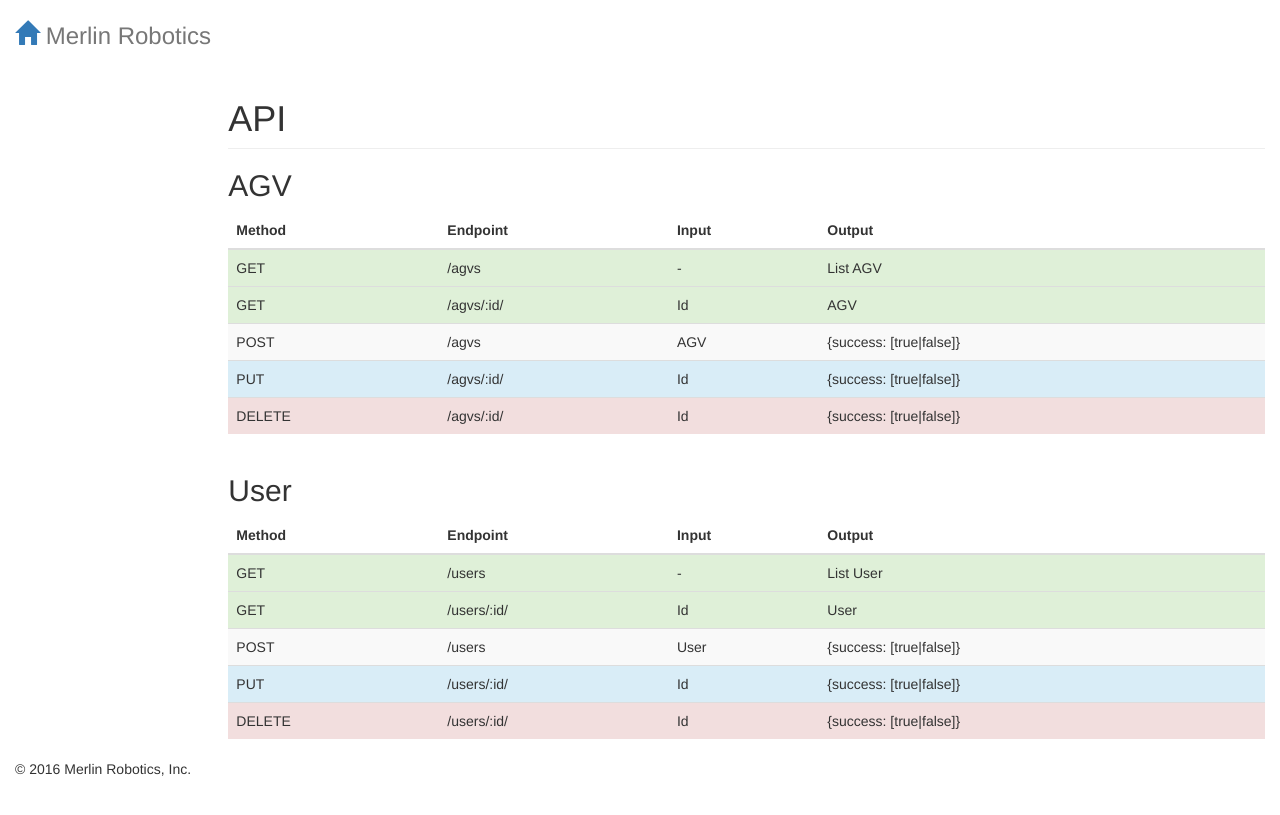
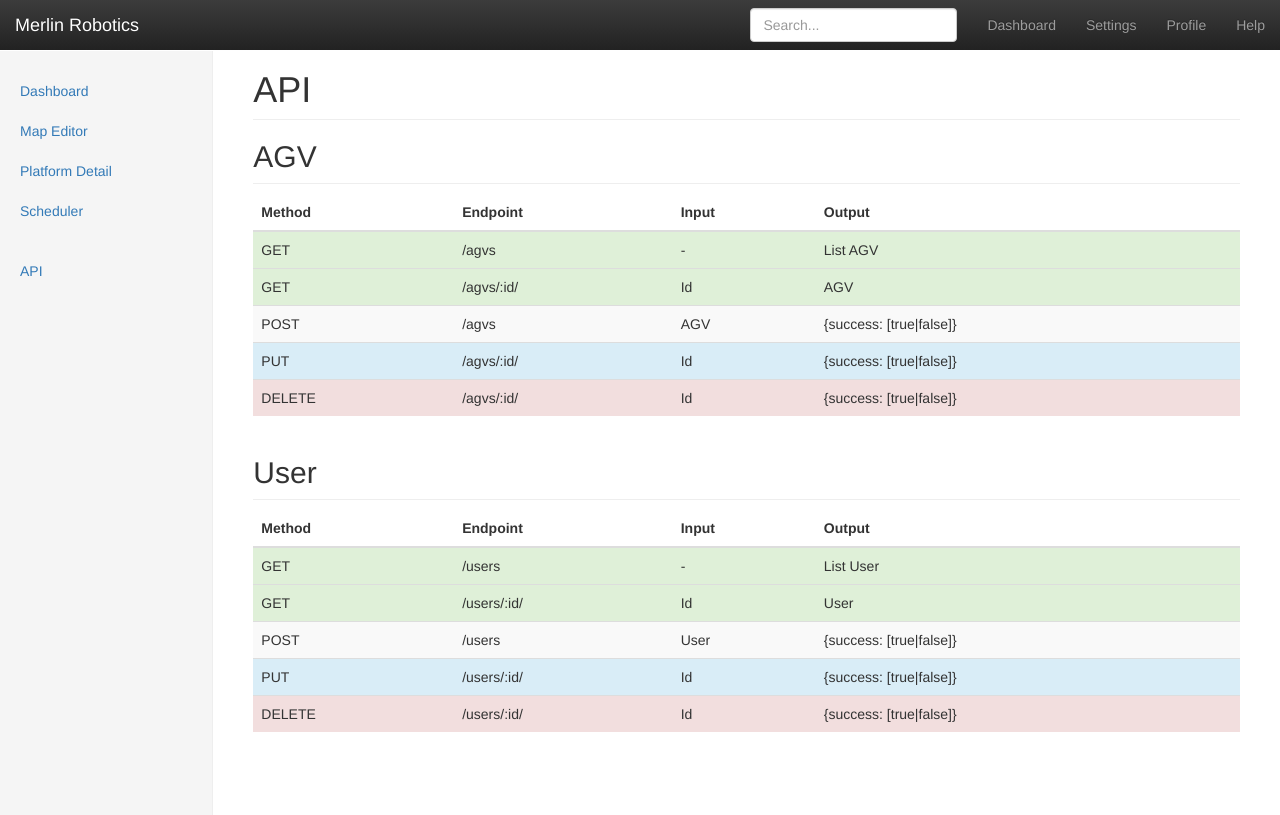
Before and after one commit to virajranjankumar/merlin, a Jekyll site: the page built from api.html, in a window 1280 px wide. Shown: the top 815 px of the page. Built offline with Jekyll 4.4.1, drawn with Linux system fonts in a browser that asks for light colours; nearby versions of some CDN libraries.

Commit message:
Added admin page to create a cohesive application

```diff
--- /dev/null
+++ b/_layouts/admin.html
@@ -0,0 +1,73 @@
+<!DOCTYPE html>
+<html lang="en">
+  <head>
+    <meta charset="utf-8">
+    <meta http-equiv="X-UA-Compatible" content="IE=edge">
+    <meta name="viewport" content="width=device-width, initial-scale=1">
+
+    <title>{{ site.company }}</title>
+
+    <link rel="stylesheet" href="https://maxcdn.bootstrapcdn.com/bootstrap/3.3.6/css/bootstrap.min.css" integrity="sha384-1q8mTJOASx8j1Au+a5WDVnPi2lkFfwwEAa8hDDdjZlpLegxhjVME1fgjWPGmkzs7" crossorigin="anonymous">
+
+    <link rel="stylesheet" href="https://maxcdn.bootstrapcdn.com/bootstrap/3.3.6/css/bootstrap-theme.min.css" integrity="sha384-fLW2N01lMqjakBkx3l/M9EahuwpSfeNvV63J5ezn3uZzapT0u7EYsXMjQV+0En5r" crossorigin="anonymous">
+
+    <script src="https://ajax.googleapis.com/ajax/libs/jquery/1.11.3/jquery.min.js"></script>
+
+    <script src="https://maxcdn.bootstrapcdn.com/bootstrap/3.3.6/js/bootstrap.min.js" integrity="sha384-0mSbJDEHialfmuBBQP6A4Qrprq5OVfW37PRR3j5ELqxss1yVqOtnepnHVP9aJ7xS" crossorigin="anonymous"></script>
+    <!--[if lt IE 9]>
+      <script src="https://oss.maxcdn.com/html5shiv/3.7.2/html5shiv.min.js"></script>
+      <script src="https://oss.maxcdn.com/respond/1.4.2/respond.min.js"></script>
+    <![endif]-->
+  {% if jekyll.environment == 'production' %}
+  {% include analytics.html %}
+  {% endif %}
+    <link rel="shortcut icon" type="image/png" href="https://cdn4.iconfinder.com/data/icons/fashion-vol-3/72/121-128.png"/>
+    <link rel="stylesheet" type="text/css" href="{{ site.baseurl }}/css/admin.css">
+  </head>
+
+  <body>
+    <nav class="navbar navbar-inverse navbar-fixed-top">
+      <div class="container-fluid">
+        <div class="navbar-header">
+          <button type="button" class="navbar-toggle collapsed" data-toggle="collapse" data-target="#navbar" aria-expanded="false" aria-controls="navbar">
+            <span class="sr-only">Toggle navigation</span>
+            <span class="icon-bar"></span>
+            <span class="icon-bar"></span>
+            <span class="icon-bar"></span>
+          </button>
+          <a class="navbar-brand" href="{{ site.baseurl }}/">{{ site.company }}</a>
+        </div>
+        <div id="navbar" class="navbar-collapse collapse">
+          <ul class="nav navbar-nav navbar-right">
+            <li><a href="#">Dashboard</a></li>
+            <li><a href="#">Settings</a></li>
+            <li><a href="#">Profile</a></li>
+            <li><a href="#">Help</a></li>
+          </ul>
+          <form class="navbar-form navbar-right">
+            <input type="text" class="form-control" placeholder="Search...">
+          </form>
+        </div>
+      </div>
+    </nav>
+
+    <div class="container-fluid">
+      <div class="row">
+        <div class="col-sm-3 col-md-2 sidebar">
+          <ul class="nav nav-sidebar">
+            <li><a href="{{ site.baseurl }}/dashboard">Dashboard</a></li>
+            <li><a href="{{ site.baseurl }}/map">Map Editor</a></li>
+            <li><a href="{{ site.baseurl }}/detail">Platform Detail</a></li>
+            <li><a href="{{ site.baseurl }}/calendar">Scheduler</a></li>
+          </ul>
+          <ul class="nav nav-sidebar">
+            <li><a href="{{ site.baseurl }}/api">API</a></li>
+          </ul>
+        </div>
+        <div class="col-sm-9 col-sm-offset-3 col-md-10 col-md-offset-2 main">
+        {{ content }}
+        </div>
+      </div>
+    </div>
+  </body>
+</html>
--- a/_layouts/bootstrap.html
+++ b/_layouts/bootstrap.html
@@ -30,7 +30,7 @@
     {% endif %}
     <div class="container-fluid">
       <div class="masthead">
-        <h3 class="text-muted"><a href="{{ site.baseurl }}/"><span class="glyphicon glyphicon-home"></span></a>  {{ site.company }}</h3>
+        <h3 class="text-muted">{{ site.company }}</h3>
       </div>
       {{ content }}
       <footer class="footer">
--- a/api.html
+++ b/api.html
@@ -1,9 +1,7 @@
 ---
-layout: bootstrap
+layout: admin
 permalink: api
 ---
-  <div class="row">
-    <div class="col-md-10 col-md-offset-2 main">
 <h1 class="page-header">API</h1>
 
 <h2 class="sub-header">AGV</h2>
@@ -97,5 +95,3 @@ permalink: api
     </tbody>
   </table>
 </div>
-    </div>
-  </div>
--- a/calendar.html
+++ b/calendar.html
@@ -1,5 +1,5 @@
 ---
-layout: bootstrap
+layout: admin
 permalink: calendar
 ---
 <iframe src="https://calendar.google.com/calendar/embed?title=AGV%20Scheduler&amp;showPrint=0&amp;showTz=0&amp;mode=WEEK&amp;height=600&amp;wkst=1&amp;bgcolor=%23FFFFFF&amp;src=6v511mib10eofdrp1g7kj6cmrg%40group.calendar.google.com&amp;color=%23333333&amp;ctz=Asia%2FSeoul" style="border-width:0" width="100%" height="600" frameborder="0" scrolling="no"></iframe>
--- /dev/null
+++ b/css/admin.css
@@ -0,0 +1,105 @@
+/*
+ * Base structure
+ */
+
+/* Move down content because we have a fixed navbar that is 50px tall */
+body {
+  padding-top: 50px;
+}
+
+
+/*
+ * Global add-ons
+ */
+
+.sub-header {
+  padding-bottom: 10px;
+  border-bottom: 1px solid #eee;
+}
+
+/*
+ * Top navigation
+ * Hide default border to remove 1px line.
+ */
+.navbar-fixed-top {
+  border: 0;
+}
+
+/*
+ * Sidebar
+ */
+
+/* Hide for mobile, show later */
+.sidebar {
+  display: none;
+}
+@media (min-width: 768px) {
+  .sidebar {
+    position: fixed;
+    top: 51px;
+    bottom: 0;
+    left: 0;
+    z-index: 1000;
+    display: block;
+    padding: 20px;
+    overflow-x: hidden;
+    overflow-y: auto; /* Scrollable contents if viewport is shorter than content. */
+    background-color: #f5f5f5;
+    border-right: 1px solid #eee;
+  }
+}
+
+/* Sidebar navigation */
+.nav-sidebar {
+  margin-right: -21px; /* 20px padding + 1px border */
+  margin-bottom: 20px;
+  margin-left: -20px;
+}
+.nav-sidebar > li > a {
+  padding-right: 20px;
+  padding-left: 20px;
+}
+.nav-sidebar > .active > a,
+.nav-sidebar > .active > a:hover,
+.nav-sidebar > .active > a:focus {
+  color: #fff;
+  background-color: #428bca;
+}
+
+
+/*
+ * Main content
+ */
+
+.main {
+  padding: 20px;
+}
+@media (min-width: 768px) {
+  .main {
+    padding-right: 40px;
+    padding-left: 40px;
+  }
+}
+.main .page-header {
+  margin-top: 0;
+}
+
+
+/*
+ * Placeholder dashboard ideas
+ */
+
+.placeholders {
+  margin-bottom: 30px;
+  text-align: center;
+}
+.placeholders h4 {
+  margin-bottom: 0;
+}
+.placeholder {
+  margin-bottom: 20px;
+}
+.placeholder img {
+  display: inline-block;
+  border-radius: 50%;
+}
--- a/detail.html
+++ b/detail.html
@@ -1,7 +1,8 @@
 ---
-layout: bootstrap
+layout: admin
 permalink: detail
 ---
+<h1 class="page-header">Platform 1 Details</h1>
 <table class="table table-hover table-condensed">
   <thead>
   	<tr>
```
Also changed, not shown: about.md (deleted, +0 -15 lines), dashboard.html (+1 -7 lines), list.html (deleted, +0 -24 lines), map.html (+5 -2 lines). Lines whose indentation alone changed are shown as unchanged.
